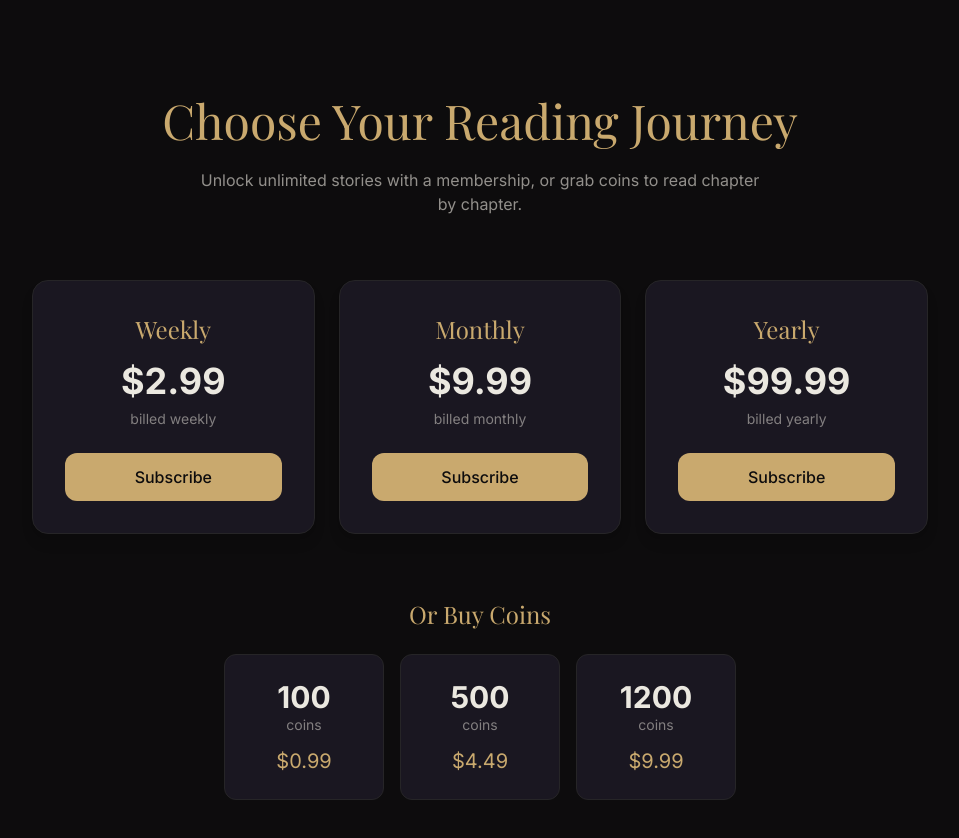
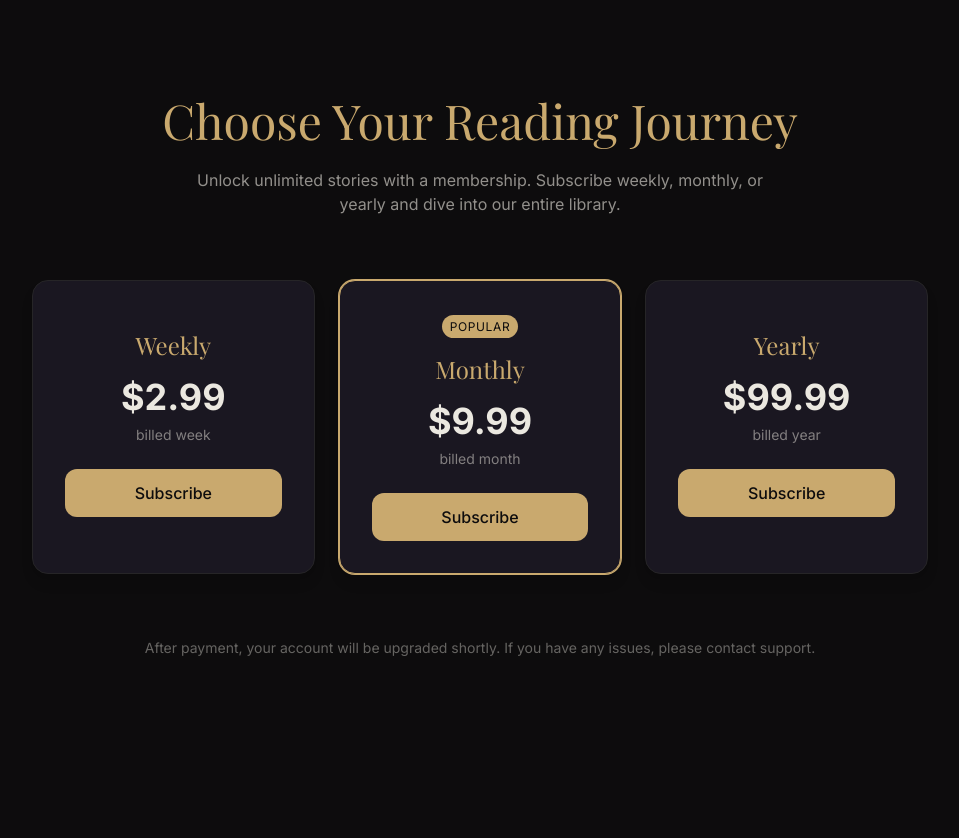
Before and after one commit to yangyifei757-dotcom/mystorysite, a Next.js app: page /pricing in a window 1280 px wide. Shown: the top 838 px of the page, without its empty margins (160-1119 px from the left). After the commit the page ends 800 px from the top, so only its background shows below. Built offline with nearby package versions, Linux system fonts and the light colour scheme; a web font is replaced by a local one.

Commit message:
Update page.tsx

```diff
--- a/app/pricing/page.tsx
+++ b/app/pricing/page.tsx
@@ -1,37 +1,65 @@
 export default function PricingPage() {
+  const plans = [
+    {
+      name: 'Weekly',
+      price: '$2.99',
+      interval: 'week',
+      stripeLink: 'https://buy.stripe.com/test_dRmdR9dgl7gve3GftYdwc00',
+    },
+    {
+      name: 'Monthly',
+      price: '$9.99',
+      interval: 'month',
+      stripeLink: 'https://buy.stripe.com/test_cNiaEX2BHdETf7K95Adwc01',
+      popular: true,
+    },
+    {
+      name: 'Yearly',
+      price: '$99.99',
+      interval: 'year',
+      stripeLink: 'https://buy.stripe.com/test_8x23cv6RX58ngbOftYdwc02',
+    },
+  ]
+
   return (
     <main className="min-h-screen bg-background pt-24 pb-16 px-4">
       <div className="max-w-4xl mx-auto text-center">
         <h1 className="font-serif text-5xl text-primary mb-6">Choose Your Reading Journey</h1>
         <p className="text-foreground/60 max-w-xl mx-auto mb-16">
-          Unlock unlimited stories with a membership, or grab coins to read chapter by chapter.
+          Unlock unlimited stories with a membership. Subscribe weekly, monthly, or yearly and dive into our entire library.
         </p>
+
         <div className="grid grid-cols-1 md:grid-cols-3 gap-6">
-          {['Weekly', 'Monthly', 'Yearly'].map((plan) => (
-            <div key={plan} className="p-8 rounded-2xl bg-card border border-border hover:border-primary/40 transition shadow-lg">
-              <h3 className="text-2xl font-serif text-primary mb-4">{plan}</h3>
-              <p className="text-4xl font-bold text-foreground mb-2">
-                {plan === 'Weekly' ? '$2.99' : plan === 'Monthly' ? '$9.99' : '$99.99'}
-              </p>
-              <p className="text-sm text-foreground/50 mb-6">billed {plan.toLowerCase()}</p>
-              <button className="w-full py-3 bg-primary text-background rounded-xl font-medium hover:bg-primary/90 transition">
+          {plans.map((plan) => (
+            <div
+              key={plan.name}
+              className={`p-8 rounded-2xl bg-card border hover:border-primary/40 transition shadow-lg ${
+                plan.popular ? 'border-primary ring-1 ring-primary' : 'border-border'
+              }`}
+            >
+              {plan.popular && (
+                <span className="text-xs bg-primary text-background px-2 py-1 rounded-full uppercase tracking-wider">
+                  Popular
+                </span>
+              )}
+              <h3 className="text-2xl font-serif text-primary mt-4 mb-4">{plan.name}</h3>
+              <p className="text-4xl font-bold text-foreground mb-2">{plan.price}</p>
+              <p className="text-sm text-foreground/50 mb-6">billed {plan.interval}</p>
+              <a
+                href={plan.stripeLink}
+                target="_blank"
+                rel="noopener noreferrer"
+                className="block w-full py-3 bg-primary text-background rounded-xl font-medium hover:bg-primary/90 transition text-center"
+              >
                 Subscribe
-              </button>
+              </a>
             </div>
           ))}
         </div>
-        <div className="mt-16">
-          <h2 className="text-2xl font-serif text-primary mb-6">Or Buy Coins</h2>
-          <div className="flex justify-center gap-4 flex-wrap">
-            {[{ coins: 100, price: '$0.99' }, { coins: 500, price: '$4.49' }, { coins: 1200, price: '$9.99' }].map((pack) => (
-              <div key={pack.coins} className="p-6 rounded-xl bg-card border border-border w-40">
-                <p className="text-3xl font-bold text-foreground">{pack.coins}</p>
-                <p className="text-sm text-foreground/50 mb-3">coins</p>
-                <p className="text-xl text-primary">{pack.price}</p>
-              </div>
-            ))}
-          </div>
-        </div>
+
+        <p className="mt-16 text-foreground/40 text-sm">
+          After payment, your account will be upgraded shortly. If you have any issues, please contact support.
+        </p>
       </div>
     </main>
   )
```
